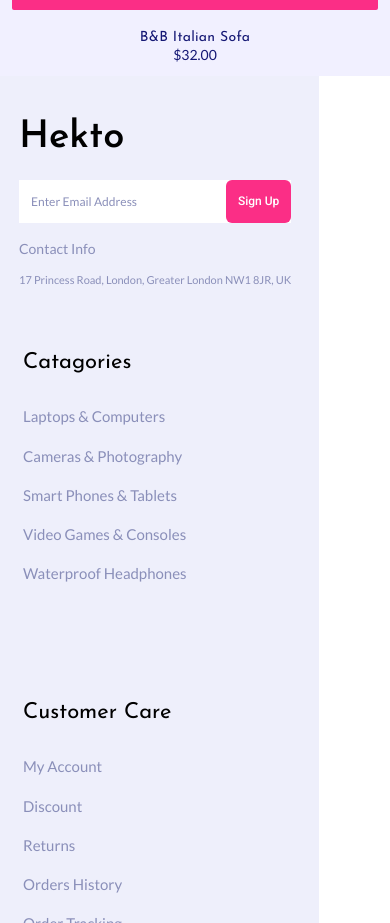
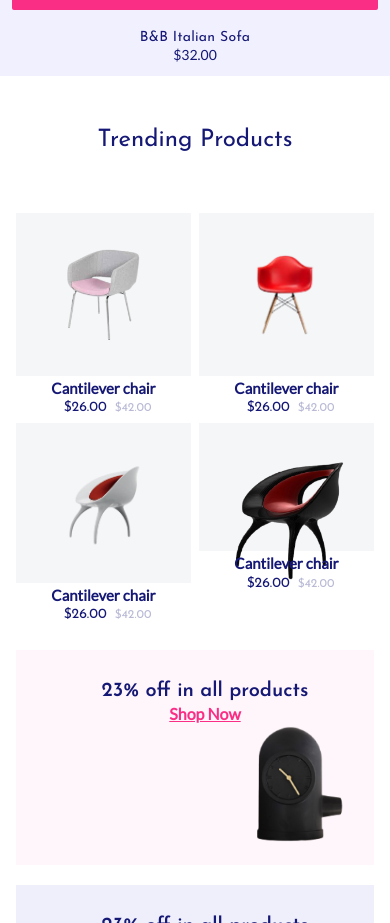
Before and after one commit to laibathecoder/UI-UX-Hackathon-2, a Next.js app: page / in a window 390 px wide. Shown: the part 4569-5492 px from the top of the page. Built offline with nearby package versions, Linux system fonts and the light colour scheme.

Commit message:
Update midbody.tsx

```diff
--- a/src/app/components/midbody.tsx
+++ b/src/app/components/midbody.tsx
@@ -4,15 +4,17 @@ export default function Midbody() {
   return (
     <>
       <div>
-        <div className="absolute lg:w-[364px] lg:h-[42px] top-[3792px] left-[778px] ">
-          <h1 className="font-josefin-sans text-[#151875] text-[42px] leading-[49.22px] text-left">
+        <div className="lg:absolute lg:w-[364px] lg:h-[42px] top-[3792px] left-[778px] lg:my-0 my-10">
+          <h1 className="font-josefin-sans text-[#151875] lg:text-[42px] leading-[49.22px] lg:text-left text-[24px] text-center">
             Trending Products
           </h1>
         </div>
         {/* Card Row */}
         {/* 1st Card */}
-        <div className="absolute lg:w-[270px] lg:h-[350px] top-[3873px] left-[377px] ">
-          <div className="absolute bg-[#F5F6F8] lg:w-[247px] lg:h-[244px] top-[11px] left-[11px] px-[41px] py-[35px]">
+
+        <div className="grid grid-cols-2 lg:grid-cols-4 gap-2 lg:mx-0 mx-2 lg:p-0 p-2">
+          <div className="lg:absolute lg:w-[270px] lg:h-[350px] top-[3873px] left-[377px] ">
+            <div className="lg:absolute bg-[#F5F6F8] lg:w-[247px] lg:h-[244px] top-[11px] left-[11px] px-[41px] py-[35px]">
               <Image
                 src="/image 1171.png"
                 alt=""
@@ -22,7 +24,7 @@ export default function Midbody() {
               />
             </div>
 
-          <div className=" absolute grid justify-center items-center lg:w-[112px] lg:h-[48px] top-[270px] left-[79px] ">
+            <div className=" lg:absolute grid justify-center items-center lg:w-[112px] lg:h-[48px] top-[270px] left-[79px] ">
               <p className="font-lato text-[#151875] text-[15px] font-bold leading-[25.6px] text-center">
                 Cantilever chair
               </p>
@@ -38,8 +40,8 @@ export default function Midbody() {
           </div>
 
           {/* 2nd Card */}
-        <div className=" absolute lg:w-[270px] lg:h-[350px] top-[3873px] left-[676px] ">
-          <div className="absolute bg-[#F5F6F8] lg:w-[247px] lg:h-[244px] top-[11px] left-[11px] px-[41px] py-[35px]">
+          <div className=" lg:absolute lg:w-[270px] lg:h-[350px] top-[3873px] left-[676px] ">
+            <div className="lg:absolute bg-[#F5F6F8] lg:w-[247px] lg:h-[244px] top-[11px] left-[11px] px-[41px] py-[35px]">
               <Image
                 src="/image 1170.png"
                 alt=""
@@ -49,7 +51,7 @@ export default function Midbody() {
               />
             </div>
 
-          <div className="absolute grid justify-center items-center lg:w-[112px] lg:h-[48px] top-[270px] left-[79px] ">
+            <div className="lg:absolute grid justify-center items-center lg:w-[112px] lg:h-[48px] top-[270px] left-[79px] ">
               <p className="font-lato text-[#151875] text-[15px] font-bold leading-[25.6px] text-center">
                 Cantilever chair
               </p>
@@ -65,8 +67,8 @@ export default function Midbody() {
           </div>
 
           {/* 3rd Card */}
-        <div className=" absolute lg:w-[270px] lg:h-[350px] top-[3873px] left-[975px] ">
-          <div className="absolute bg-[#F5F6F8] lg:w-[247px] lg:h-[244px] top-[11px] left-[11px] px-[41px] py-[35px]">
+          <div className=" lg:absolute lg:w-[270px] lg:h-[350px] top-[3873px] left-[975px] ">
+            <div className="lg:absolute bg-[#F5F6F8] lg:w-[247px] lg:h-[244px] top-[11px] left-[11px] px-[41px] py-[35px]">
               <Image
                 src="/image 31.png"
                 alt=""
@@ -76,7 +78,7 @@ export default function Midbody() {
               />
             </div>
 
-          <div className="absolute grid justify-center items-center lg:w-[112px] lg:h-[48px] top-[270px] left-[79px] ">
+            <div className="lg:absolute grid justify-center items-center lg:w-[112px] lg:h-[48px] top-[270px] left-[79px] ">
               <p className="font-lato text-[#151875] text-[15px] font-bold leading-[25.6px] text-center">
                 Cantilever chair
               </p>
@@ -92,8 +94,8 @@ export default function Midbody() {
           </div>
 
           {/* 4th Card */}
-        <div className=" absolute lg:w-[270px] lg:h-[350px] top-[3873px] left-[1274px] ">
-          <div className="absolute bg-[#F5F6F8] lg:w-[247px] lg:h-[244px] top-[11px] left-[11px] px-[px] py-[15px]">
+          <div className=" lg:absolute lg:w-[270px] lg:h-[350px] top-[3873px] left-[1274px] ">
+            <div className="lg:absolute bg-[#F5F6F8] lg:w-[247px] lg:h-[244px] top-[11px] left-[11px] h-[128px] px-[px] py-[15px]">
               <Image
                 src="/image 32 (1).png"
                 alt=""
@@ -103,7 +105,7 @@ export default function Midbody() {
               />
             </div>
 
-          <div className=" absolute grid justify-center items-center lg:w-[112px] lg:h-[48px] top-[270px] left-[79px] ">
+            <div className=" lg:absolute grid justify-center items-center lg:w-[112px] lg:h-[48px] top-[270px] left-[79px] ">
               <p className="font-lato text-[#151875] text-[15px] font-bold leading-[25.6px] text-center">
                 Cantilever chair
               </p>
@@ -117,14 +119,15 @@ export default function Midbody() {
               </div>
             </div>
           </div>
+        </div>
 
         {/* wide Card */}
         {/* 1st  */}
-          <div className=" absolute bg-[#FFF6FB] lg:w-[420px] lg:h-[270px] top-[4262px] left-[375px]">
+        <div className=" lg:absolute bg-[#FFF6FB] lg:w-[420px] lg:h-[270px] top-[4262px] left-[375px] lg:mx-0 mx-4 lg:py-0 py-2 lg:mt-0 mt-5">
           {/* text-div */}
           <div className=" lg:w-[269px] lg:h-[56px] top-[4296px] left-[400px] mt-5 ml-5">
             <div className="lg:w-[269px] lg:h-[26px] top-[4296px] left-[400px]">
-              <p className="font-josefin-sans text-[#151875] text-[26px] font-semibold leading-[26px] text-center">
+              <p className="font-josefin-sans text-[#151875] lg:text-[26px] text-[20px] font-semibold leading-[26px] text-center">
                 23% off in all products
               </p>
             </div>
@@ -134,28 +137,26 @@ export default function Midbody() {
                 Shop Now
               </p>
             </div>
-
           </div>
 
           {/* im Div */}
           <div className="lg:w-[213px] lg:h-[207px] top-[4323px] left-[576px] ml-[205px] mt-[-15px]">
-              <Image src="/image 1162.png"
+            <Image
+              src="/image 1162.png"
               alt=""
               width={213}
               height={207}
-              className="lg:w-[213px] lg:h-[207px] top-[4323px] left-[576px]"/>
+              className="lg:w-[213px] lg:h-[207px] top-[4323px] left-[576px]"
+            />
           </div>
-
-
-
         </div>
 
         {/* 2nd */}
-          <div className=" absolute bg-[#EEEFFB] lg:w-[420px] lg:h-[270px] top-[4262px] left-[824px]">
+        <div className=" lg:absolute bg-[#EEEFFB] lg:w-[420px] lg:h-[270px] top-[4262px] left-[824px] lg:mx-0 mx-4 lg:py-0 py-2 lg:mt-0 mt-5">
           {/* text-div */}
           <div className=" lg:w-[269px] lg:h-[56px] top-[4296px] left-[400px] mt-5 ml-5">
             <div className="lg:w-[269px] lg:h-[26px] top-[4296px] left-[400px]">
-              <p className="font-josefin-sans text-[#151875] text-[26px] font-semibold leading-[26px] text-center">
+              <p className="font-josefin-sans text-[#151875] lg:text-[26px] text-[20px] font-semibold leading-[26px] text-center">
                 23% off in all products
               </p>
             </div>
@@ -165,31 +166,31 @@ export default function Midbody() {
                 Shop Now
               </p>
             </div>
-
           </div>
 
           {/* im Div */}
           <div className=" lg:w-[312px] lg:h-[173px] top-[4357px] left-[926px] ml-[105px] mt-[16px]">
-              <Image src="/image 1161.png"
+            <Image
+              src="/image 1161.png"
               alt=""
               width={213}
               height={207}
-              className="lg:w-[312px] lg:h-[173px] top-[4357px] left-[926px]"/>
+              className="lg:w-[312px] lg:h-[173px] top-[4357px] left-[926px]"
+            />
           </div>
-
-
-
         </div>
 
         {/* 3rd */}
-          <div className=" absolute lg:w-[280px] lg:h-[270px] top-[4262px] left-[1270px] grid gap-5">
+        <div className=" lg:absolute lg:w-[280px] lg:h-[270px] top-[4262px] left-[1270px] grid gap-5 lg:mx-0 mx-4 lg:py-0 py-2 lg:mt-0 mt-5">
           <div className="flex lg:w-[267px] lg:h-[74px] top-[4267px] left-[1268px] gap-2">
             <div className="bg-[#F5F6F8] lg:w-[107px] lg:h-[74px]">
-                <Image src="/image 30.png"
+              <Image
+                src="/image 30.png"
                 alt=""
                 width={64}
                 height={71}
-                className="relative lg:w-[64px] lg:h-[71px] top-[2px] left-[21px]"/>
+                className="relative lg:w-[64px] lg:h-[71px] top-[2px] left-[21px]"
+              />
             </div>
 
             <div className="lg:w-[151px] lg:h-[33px] top-[21px] left-[116px] grid justify-center items-center mt-5">
@@ -205,11 +206,13 @@ export default function Midbody() {
           <div className="lg:w-[267px] lg:h-[74px] top-[4316px] left-[1268px] ">
             <div className="flex lg:w-[267px] lg:h-[74px] top-[4267px] left-[1268px] gap-2">
               <div className="bg-[#F5F6F8] lg:w-[107px] lg:h-[74px]">
-                <Image src="/image 19.png"
+                <Image
+                  src="/image 19.png"
                   alt=""
                   width={67}
                   height={67}
-                className="relative lg:w-[64px] lg:h-[71px] top-[3px] left-[19px]"/>
+                  className="relative lg:w-[64px] lg:h-[71px] top-[3px] left-[19px]"
+                />
               </div>
 
               <div className="lg:w-[151px] lg:h-[33px] top-[21px] left-[116px] grid justify-center items-center mt-5">
@@ -226,11 +229,13 @@ export default function Midbody() {
           <div className="lg:w-[267px] lg:h-[74px] top-[4455px] left-[1268px] ">
             <div className="flex lg:w-[267px] lg:h-[74px] top-[4267px] left-[1268px] gap-2">
               <div className="bg-[#F5F6F8] lg:w-[107px] lg:h-[74px]">
-                <Image src="/image 28.png"
+                <Image
+                  src="/image 28.png"
                   alt=""
                   width={64}
                   height={71}
-                className="relative lg:w-[64px] lg:h-[71px] top-[3px] left-[17px]"/>
+                  className="relative lg:w-[64px] lg:h-[71px] top-[3px] left-[17px]"
+                />
               </div>
 
               <div className="lg:w-[151px] lg:h-[33px] top-[21px] left-[116px] grid justify-center items-center mt-5">
@@ -245,9 +250,143 @@ export default function Midbody() {
           </div>
         </div>
 
+        {/* ----Discounted Items----- */}
 
-          {/* ------------------- */}
+        <div className="lg:absolute lg:w-[277px] lg:h-[42px] lg:top-[4658px] lg:left-[822px] lg:mt-0 mt-5 ">
+          <h1 className="font-josefin-sans text-[#151875] lg:text-[42px] text-[20px] leading-[49.22px] text-center lg:text-left underline underline-offset-auto decoration-skip-ink-none">
+            Discount Item
+          </h1>
+        </div>
 
+        {/* *********************** */}
+
+        <div className="lg:absolute grid justify-center items-center lg:w-[1214px] lg:h-[597px] top-[4726px] left-[389px] ">
+          <div className="flex justify-around lg:justify-normal lg:w-[360px] lg:h-[22px] top-[4733px] left-[780px] gap-6 lg:ml-[390px] ">
+            <p className="font-lato text-[#FB2E86] lg:text-[18px] text-[10px] font-normal leading-[21.6px] text-left underline underline-offset-auto decoration-skip-ink-none">
+              Wood Chair
+            </p>
+
+            <p className="font-lato text-[#151875] lg:text-[18px] text-[10px] font-normal leading-[21.6px] text-left underline-offset-auto decoration-skip-ink-none">
+              Plastic Chair
+            </p>
+
+            <p className="font-lato text-[#151875] lg:text-[18px] text-[10px] font-normal leading-[21.6px] text-left underline-offset-auto decoration-skip-ink-none">
+              Sofa Colletion
+            </p>
+          </div>
+
+          <div className="lg:flex ">
+            {/* text-div */}
+            <div className=" lg:w-[515px] lg:h-[597px] ">
+              <div className="lg:w-[509px] lg:h-[46px] lg:absolute top-[140px] left-[1px] gap-0 lg:p-0 p-2">
+                <h1 className="font-josefin-sans text-[#151875] lg:text-[35px] text-[20px] leading-[46.2px] tracking-[0.015em] text-left underline underline-offset-auto decoration-skip-ink-none">
+                  20% Discount Of All Products
+                </h1>
+              </div>
+
+              <div className="lg:w-[199px] lg:h-[28px] lg:absolute top-[202px] left-[1px] gap-0 lg:p-0 p-2">
+                <p className="font-josefin-sans text-[#FB2E86] lg:text-[20px] text-[16px] leading-[27.72px] tracking-[0.015em] text-left underline-offset-auto decoration-skip-ink-none">
+                  Eams Sofa Compact
+                </p>
+              </div>
+
+              <div className="absolute lg:w-[523px] lg:h-[49px] top-[250px] left-[1px]">
+                <p className="font-lato text-[#B7BACB] text-[17px] font-normal leading-[30px] tracking-[0.02em] text-left underline-offset-auto decoration-skip-ink-none">
+                  Lorem ipsum dolor sit amet, consectetur adipiscing elit. Eu
+                  eget feugiat habitasse nec, bibendum condimentum.
+                </p>
+              </div>
+
+              <div className="flex lg:relative top-[338px] left-[1px] justify-between lg:px-0 px-1">
+                <div className="flex lg:relative">
+                  <div className="lg:w-[24px] lg:h-[24px] top-[332px] left-[266px] grid justify-center items-center">
+                    <Image
+                      src="/Vector (3).png"
+                      alt=""
+                      width={16}
+                      height={11}
+                      className="lg:w-[16px] lg:h-[11px] top-[6px] left-[1px]"
+                    />
+                  </div>
+
+                  <div className="lg:w-[199px] lg:h-[30px] top-[327px] left-[23px]">
+                    <p className="font-lato text-[#B7BACB] lg:text-[16px] text-[10px] font-normal leading-[30px] tracking-[0.02em] text-left underline-offset-auto decoration-skip-ink-none">
+                      Material expose like metals
+                    </p>
+                  </div>
+                </div>
+
+                <div className="flex lg:relative ">
+                  <div className="lg:w-[24px] lg:h-[24px] top-[332px] left-[266px] grid justify-center items-center">
+                    <Image
+                      src="/Vector (3).png"
+                      alt=""
+                      width={16}
+                      height={11}
+                      className="lg:w-[16px] lg:h-[11px] top-[6px] left-[4px]"
+                    />
+                  </div>
+
+                  <div className="lg:w-[240px] lg:h-[30px] top-[327px] left-[295px]">
+                    <p className="font-lato  text-[#B7BACB]  lg:text-[16px] text-[10px] font-normal leading-[30px] tracking-[0.02em] text-left underline-offset-auto decoration-skip-ink-none">
+                      Clear lines and geomatric figures
+                    </p>
+                  </div>
+                </div>
+              </div>
+
+              <div className="flex lg:relative top-[338px] left-[1px] justify-between lg:px-0 px-1">
+                <div className="flex lg:relative">
+                  <div className="lg:w-[24px] lg:h-[24px] top-[332px] left-[266px] grid justify-center items-center">
+                    <Image
+                      src="/Vector (3).png"
+                      alt=""
+                      width={16}
+                      height={11}
+                      className="lg:w-[16px] lg:h-[11px] top-[6px] left-[1px]"
+                    />
+                  </div>
+
+                  <div className="lg:w-[199px] lg:h-[30px] top-[327px] left-[23px]">
+                    <p className="font-lato text-[#B7BACB] lg:text-[16px] text-[10px] font-normal leading-[30px] tracking-[0.02em] text-left underline-offset-auto decoration-skip-ink-none">
+                      Material expose like metals
+                    </p>
+                  </div>
+                </div>
+
+                <div className="flex lg:relative">
+                  <div className="lg:w-[24px] lg:h-[24px] top-[332px] left-[266px] grid justify-center items-center">
+                    <Image
+                      src="/Vector (3).png"
+                      alt=""
+                      width={16}
+                      height={11}
+                      className="lg:w-[16px] lg:h-[11px] top-[6px] left-[4px]"
+                    />
+                  </div>
+
+                  <div className="lg:w-[240px] lg:h-[30px] top-[327px] left-[295px]">
+                    <p className="font-lato  text-[#B7BACB] lg:text-[16px] text-[10px] font-normal leading-[30px] tracking-[0.02em] text-left underline-offset-auto decoration-skip-ink-none">
+                      Clear lines and geomatric figures
+                    </p>
+                  </div>
+                </div>
+              </div>
+
+              {/* btn div */}
+              <div className=" bg-[#FB2E86] grid justify-center items-center lg:w-[200px] lg:h-[57px] absolute top-[434px] gap-0 rounded-[2px]">
+                <button className="font-josefin-sans text-white text-[17px] leading-[19.92px] tracking-[0.02em] text-left underline-offset-auto decoration-skip-ink-none">
+                  Shop Now
+                </button>
+              </div>
+            </div>
+
+            {/* img-div */}
+            <div className="lg:w-[699px] lg:h-[597px] left-[515px]">
+              <Image src="/Group 154.png" alt="" width={699} height={597} />
+            </div>
+          </div>
+        </div>
       </div>
     </>
   );
```
Lines whose indentation alone changed are shown as unchanged.
